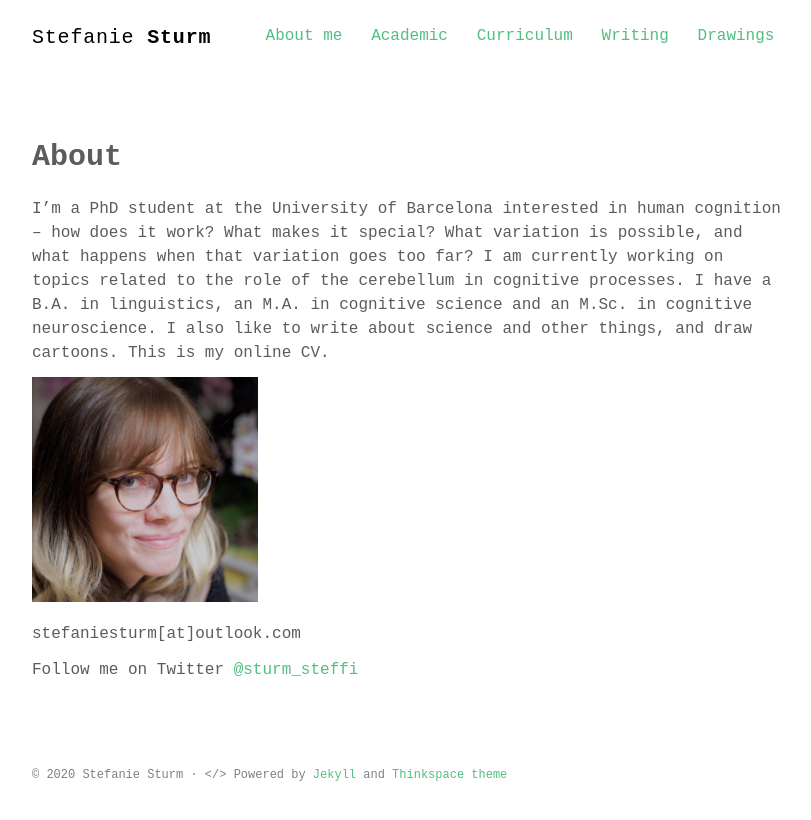
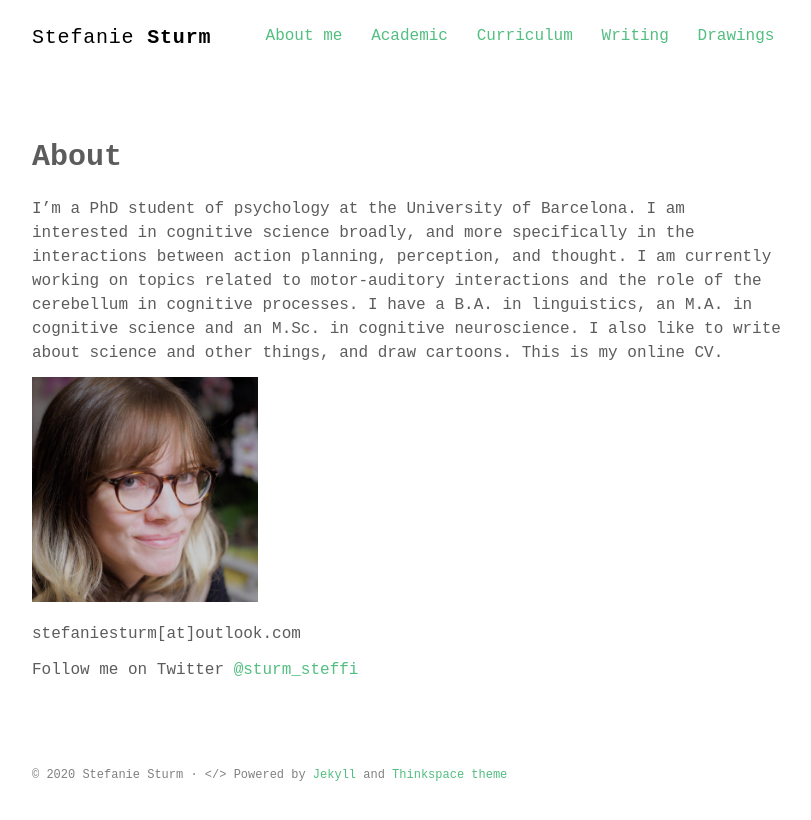
Before and after one commit to stefaniesturm/stefaniesturm.github.io, a Jekyll site: the page built from about.md, in a window 1280 px wide. Shown: the top 820 px of the page, without its empty margins (232-1043 px from the left). Built offline with Jekyll 4.4.1, drawn with Linux system fonts in a browser that asks for light colours; some web fonts are replaced.

Commit message:
Update about.md

```diff
--- a/about.md
+++ b/about.md
@@ -4,7 +4,7 @@
 permalink: /about/
 ---
 
-I'm a PhD student at the University of Barcelona interested in human cognition – how does it work? What makes it special? What variation is possible, and what happens when that variation goes too far? I am currently working on topics related to the role of the cerebellum in cognitive processes. I have a B.A. in linguistics, an M.A. in cognitive science and an M.Sc. in cognitive neuroscience. I also like to write about science and other things, and draw cartoons. This is my online CV.
+I'm a PhD student of psychology at the University of Barcelona. I am interested in cognitive science broadly, and more specifically in the interactions between action planning, perception, and thought. I am currently working on topics related to motor-auditory interactions and the role of the cerebellum in cognitive processes. I have a B.A. in linguistics, an M.A. in cognitive science and an M.Sc. in cognitive neuroscience. I also like to write about science and other things, and draw cartoons. This is my online CV.
 
 <img style="width:30%" src="/images/steffi.jpeg" alt="This is me.">
 
```
